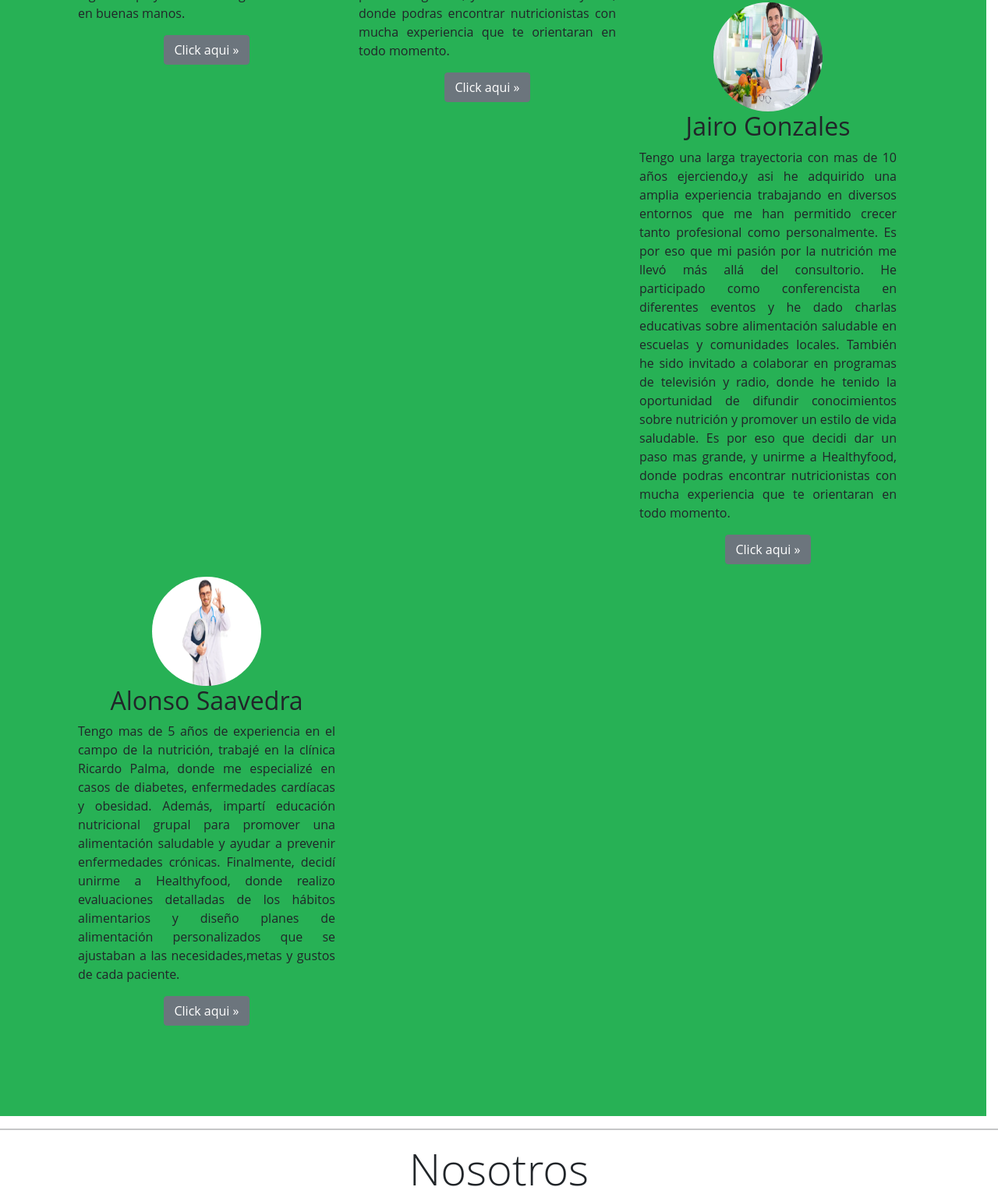
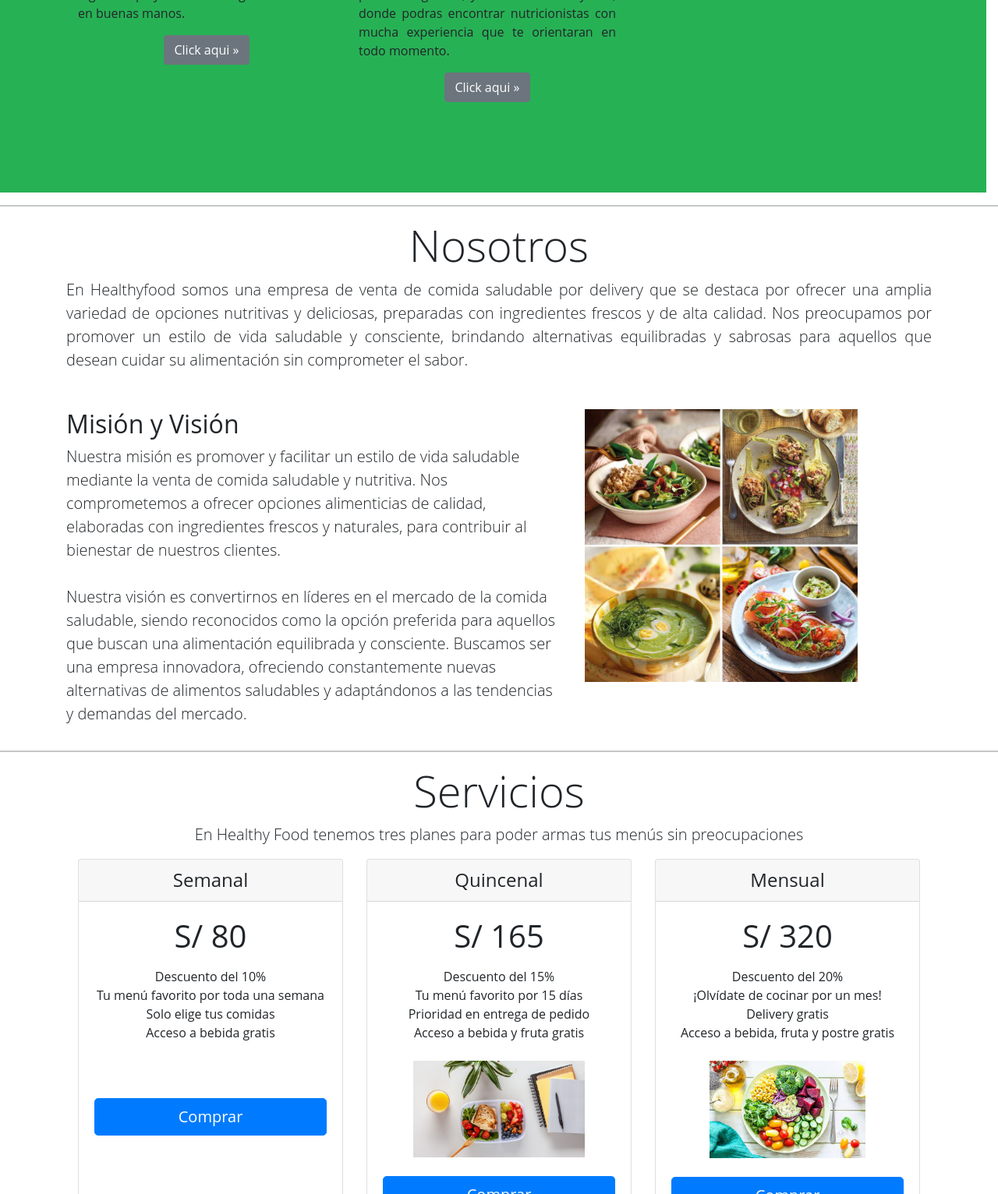
Before and after one commit to SofiaCongora/grupo5, a plain HTML site: page index.html in a window 1280 px wide. Shown: the part 1415-2947 px from the top of the page at 78% size. Drawn offline with nearby package versions, Linux system fonts and the light colour scheme.

Commit message:
CAMBIOSS

```diff
--- a/index.html
+++ b/index.html
@@ -77,30 +77,16 @@
                 <h2>Jairo Gonzales</h2>
                   <p class="text-justify">Tengo una larga trayectoria con mas de 10 años ejerciendo,y asi he adquirido una amplia experiencia trabajando en diversos entornos que me han permitido crecer tanto profesional como personalmente. Es por eso que mi pasión por la nutrición me llevó más allá del consultorio. He participado como conferencista en diferentes eventos y he dado charlas educativas sobre alimentación saludable en escuelas y comunidades locales. También he sido invitado a colaborar en programas de televisión y radio, donde he tenido la oportunidad de difundir conocimientos sobre nutrición y promover un estilo de vida saludable. Es por eso que decidi dar un paso mas grande, y unirme a Healthyfood, donde podras encontrar nutricionistas con mucha experiencia que te orientaran en todo momento.</p>
                   <p><a class="btn btn-secondary" href="#" role="button">Click aqui &raquo;</a></p></center>
-                  </div><!-- /.col-lg-4 -->
+
+                </div><!-- /.col-lg-4 -->
+
                   <div class="col-lg-4">
                    <center>
                   <img class="rounded-circle" src="img/alonso.jpeg" alt="Generic placeholder image" width="140" height="140">
                 <h2>Alonso Saavedra</h2>
                   <p class="text-justify"> Tengo mas de 5 años de experiencia en el campo de la nutrición, trabajé en la clínica Ricardo Palma, donde me especializé en casos de diabetes, enfermedades cardíacas y obesidad. Además, impartí educación nutricional grupal para promover una alimentación saludable y ayudar a prevenir enfermedades crónicas. Finalmente, decidí unirme a Healthyfood, donde realizo evaluaciones detalladas de los hábitos alimentarios y diseño planes de alimentación personalizados que se ajustaban a las necesidades,metas y gustos de cada paciente.</p>
                   <p><a class="btn btn-secondary" href="https://tangerine-frangollo-eeb7d7.netlify.app/" role="button">Click aqui &raquo;</a></p></center>
-
-                        <center>
-                            <img class="rounded-circle" src="img/nutricionista2.jpg" alt="Generic placeholder image" width="140" height="140">
-                               <h2>Jairo Gonzales</h2>
-                            <p class="text-justify">Tengo una larga trayectoria con mas de 10 años ejerciendo,y asi he adquirido una amplia experiencia trabajando en diversos entornos que me han permitido crecer tanto profesional como personalmente. Es por eso que mi pasión por la nutrición me llevó más allá del consultorio. He participado como conferencista en diferentes eventos y he dado charlas educativas sobre alimentación saludable en escuelas y comunidades locales. También he sido invitado a colaborar en programas de televisión y radio, donde he tenido la oportunidad de difundir conocimientos sobre nutrición y promover un estilo de vida saludable. Es por eso que decidi dar un paso mas grande, y unirme a Healthyfood, donde podras encontrar nutricionistas con mucha experiencia que te orientaran en todo momento.</p>
-                            <p><a class="btn btn-secondary" href="#" role="button">Click aqui &raquo;</a></p>
-                        </center>
                   </div>
-
-                  <div class="col-lg-4">
-                      <center>
-                            <img class="rounded-circle" src="img/nutricionista3.jpg" alt="Generic placeholder image" width="140" height="140">
-                          <h2>Alonso Saavedra</h2>
-                            <p class="text-justify"> Tengo mas de 5 años de experiencia en el campo de la nutrición, trabajé en la clínica Ricardo Palma, donde me especializé en casos de diabetes, enfermedades cardíacas y obesidad. Además, impartí educación nutricional grupal para promover una alimentación saludable y ayudar a prevenir enfermedades crónicas. Finalmente, decidí unirme a Healthyfood, donde realizo evaluaciones detalladas de los hábitos alimentarios y diseño planes de alimentación personalizados que se ajustaban a las necesidades,metas y gustos de cada paciente.</p>
-                            <p><a class="btn btn-secondary" href="#" role="button">Click aqui &raquo;</a></p>
-
-                    </center>
 
                   </div><!-- /.col-lg-4 -->
 
```
